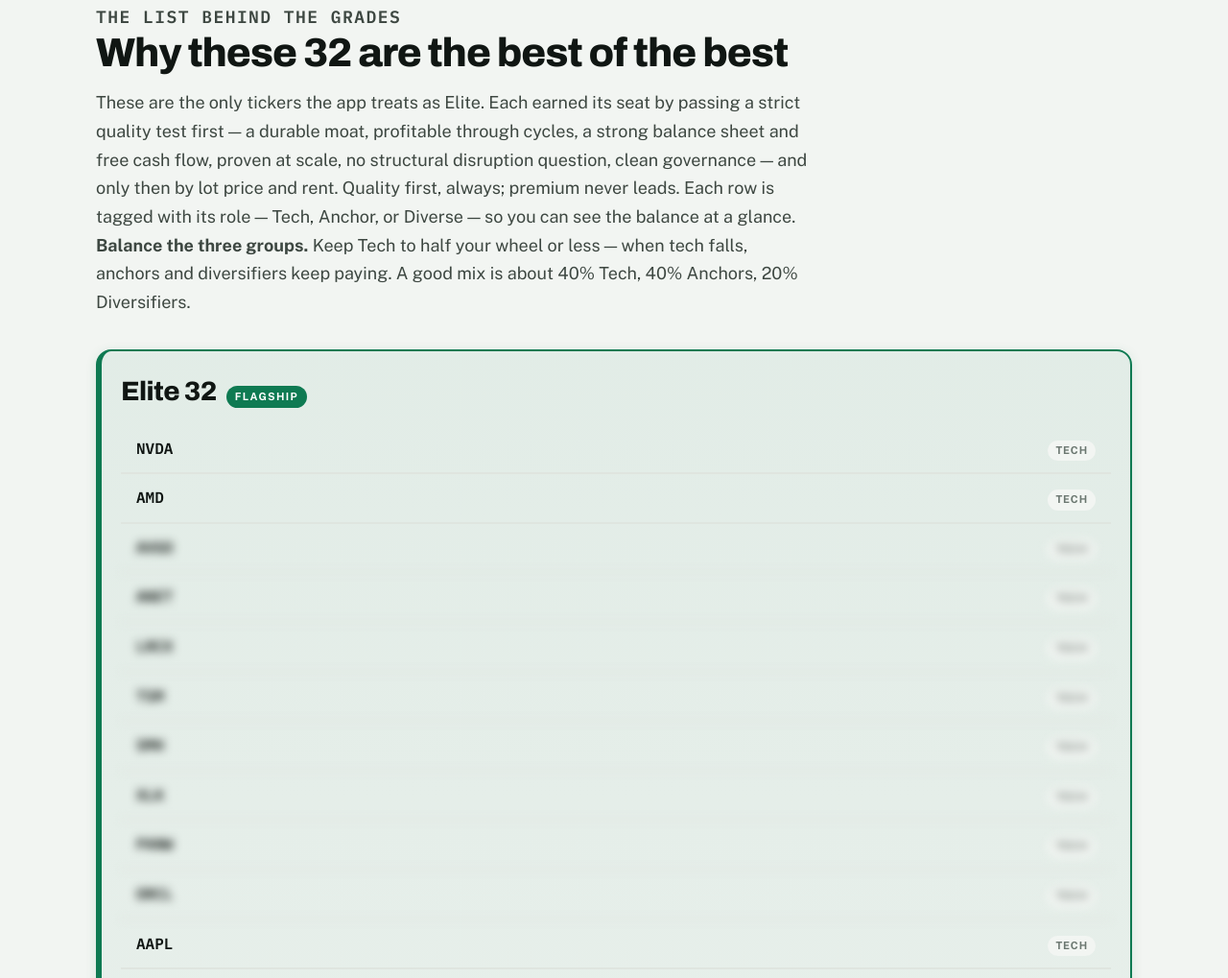
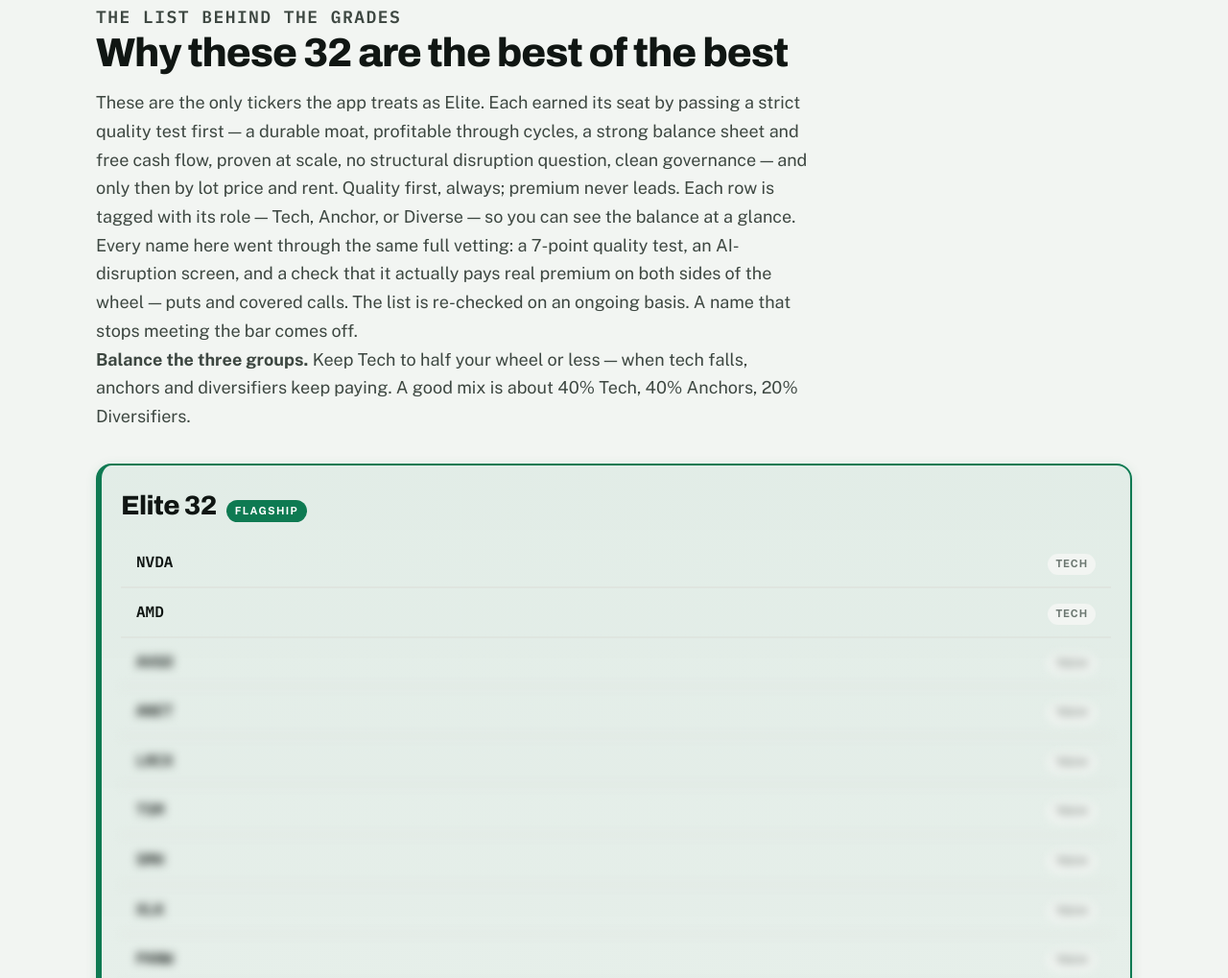
Before and after one commit to kainjon/wheelgrade-landing, a plain HTML site: page index.html in a window 1280 px wide. Shown: the part 3531-4550 px from the top of the page at 96% size. Drawn offline with nearby package versions, Linux system fonts and the light colour scheme.

Commit message:
Add vetting-process paragraph to Elite 32 intro

```diff
--- a/index.html
+++ b/index.html
@@ -446,6 +446,7 @@
         <p class="sec-num">The list behind the grades</p>
         <h2>Why these 32 are the best of the best</h2>
         <p>These are the only tickers the app treats as Elite. Each earned its seat by passing a strict quality test first — a durable moat, profitable through cycles, a strong balance sheet and free cash flow, proven at scale, no structural disruption question, clean governance — and only then by lot price and rent. Quality first, always; premium never leads. Each row is tagged with its role — Tech, Anchor, or Diverse — so you can see the balance at a glance.</p>
+        <p>Every name here went through the same full vetting: a 7-point quality test, an AI-disruption screen, and a check that it actually pays real premium on both sides of the wheel — puts and covered calls. The list is re-checked on an ongoing basis. A name that stops meeting the bar comes off.</p>
         <p><strong>Balance the three groups.</strong> Keep Tech to half your wheel or less — when tech falls, anchors and diversifiers keep paying. A good mix is about 40% Tech, 40% Anchors, 20% Diversifiers.</p>
       </div>
 
```
